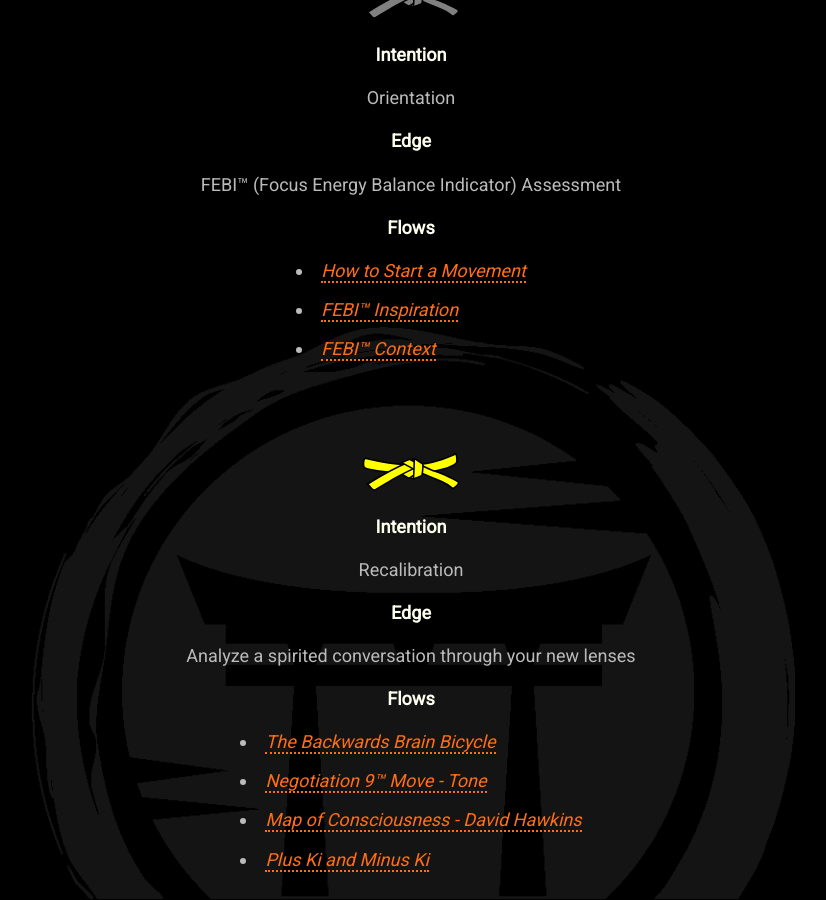
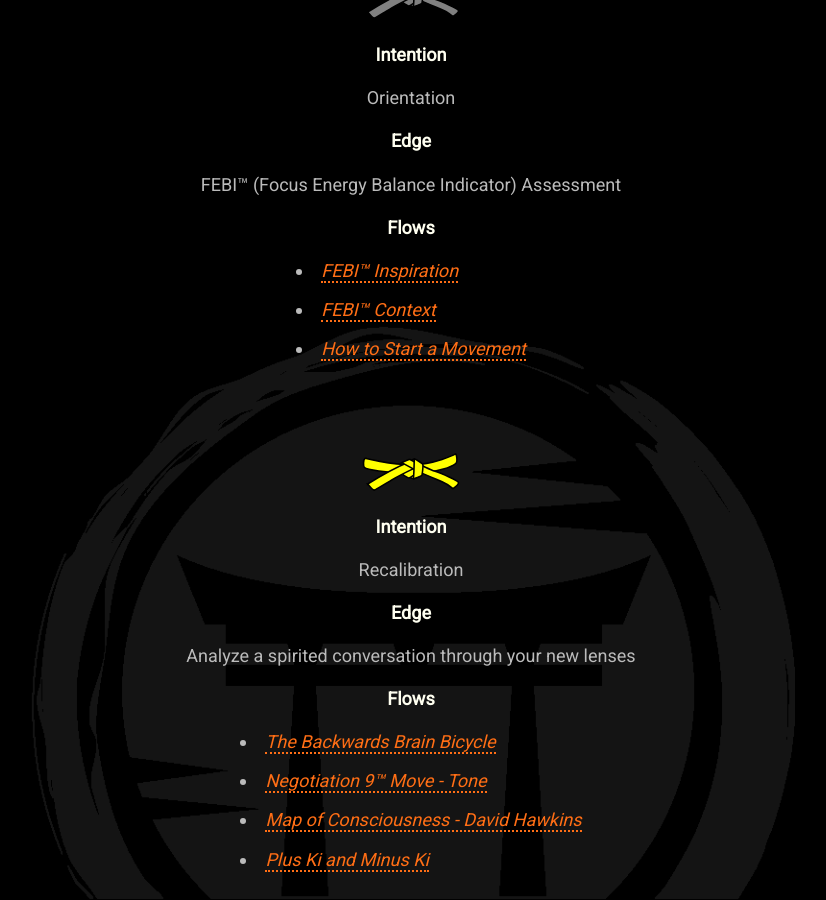
Before and after one commit to mindset-dojo/mindset-dojo.github.io, a Jekyll site: the page built from program.md, in a window 1280 px wide and 900 px high, scrolled down 2021 px. Shown: the whole window, without its empty margins (229-1055 px from the left). Built offline with Jekyll 4.4.1, drawn with Linux system fonts in a browser that asks for light colours; some web fonts are replaced; some of the changed lines change nothing that is shown.

Commit message:
fix: Correct gray belt flow sequence

```diff
--- a/_data/program.yaml
+++ b/_data/program.yaml
@@ -39,12 +39,12 @@
     intention: Orientation
     edge: FEBI™ (Focus Energy Balance Indicator) Assessment
     flows:
-      - label: How to Start a Movement
-        url: https://www.ted.com/talks/derek_sivers_how_to_start_a_movement
       - label: FEBI™ Inspiration
         url: http://www.zenshinkan.com/zenshinkan-lineage-ginny.html
       - label: FEBI™ Context
         url: https://zenleader.global/s/FEBI-Technical-Manual-2024.pdf
+      - label: How to Start a Movement
+        url: https://www.ted.com/talks/derek_sivers_how_to_start_a_movement
   - color: yellow
     label: 6th Kyu
     level: -6
```
